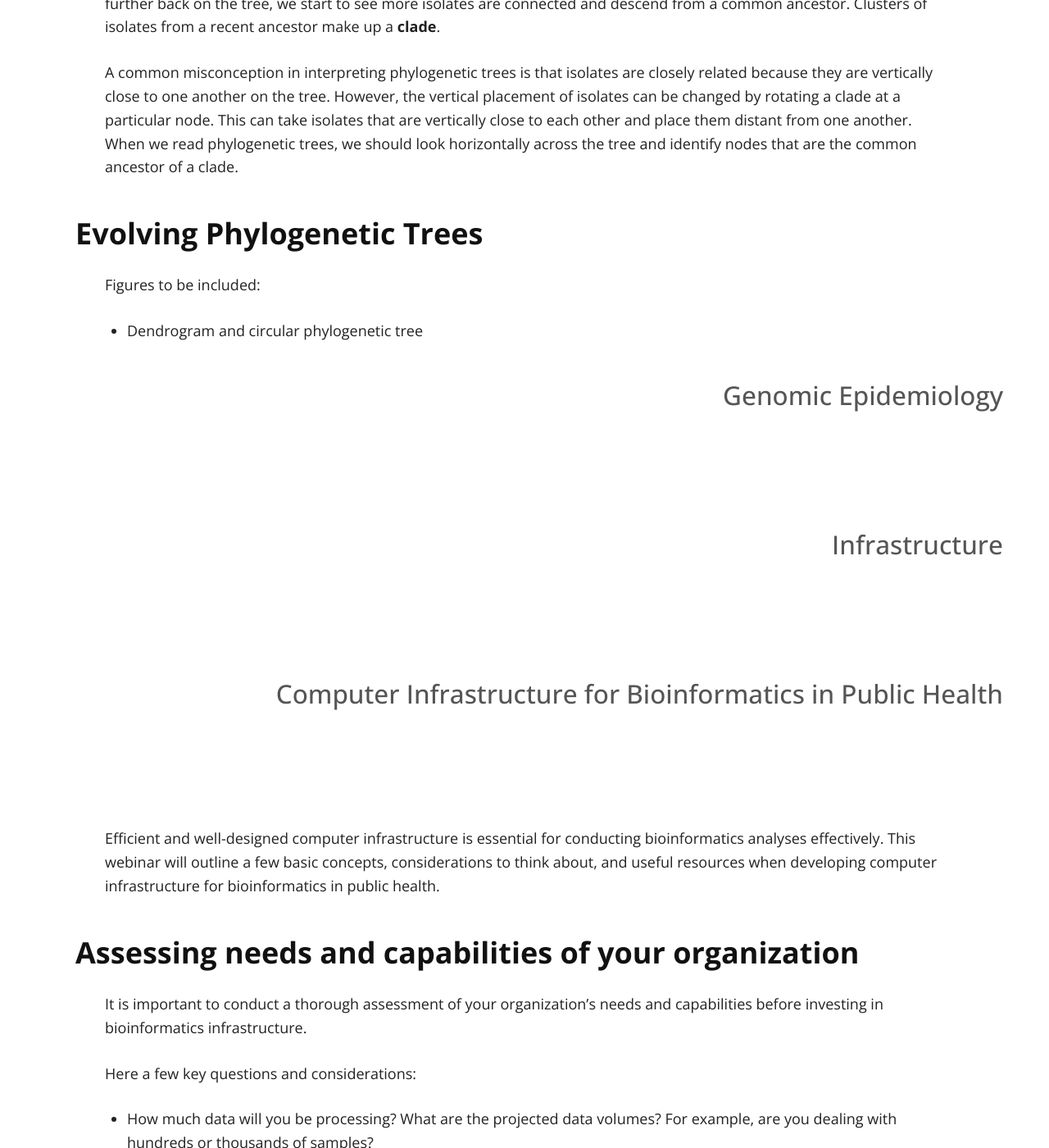
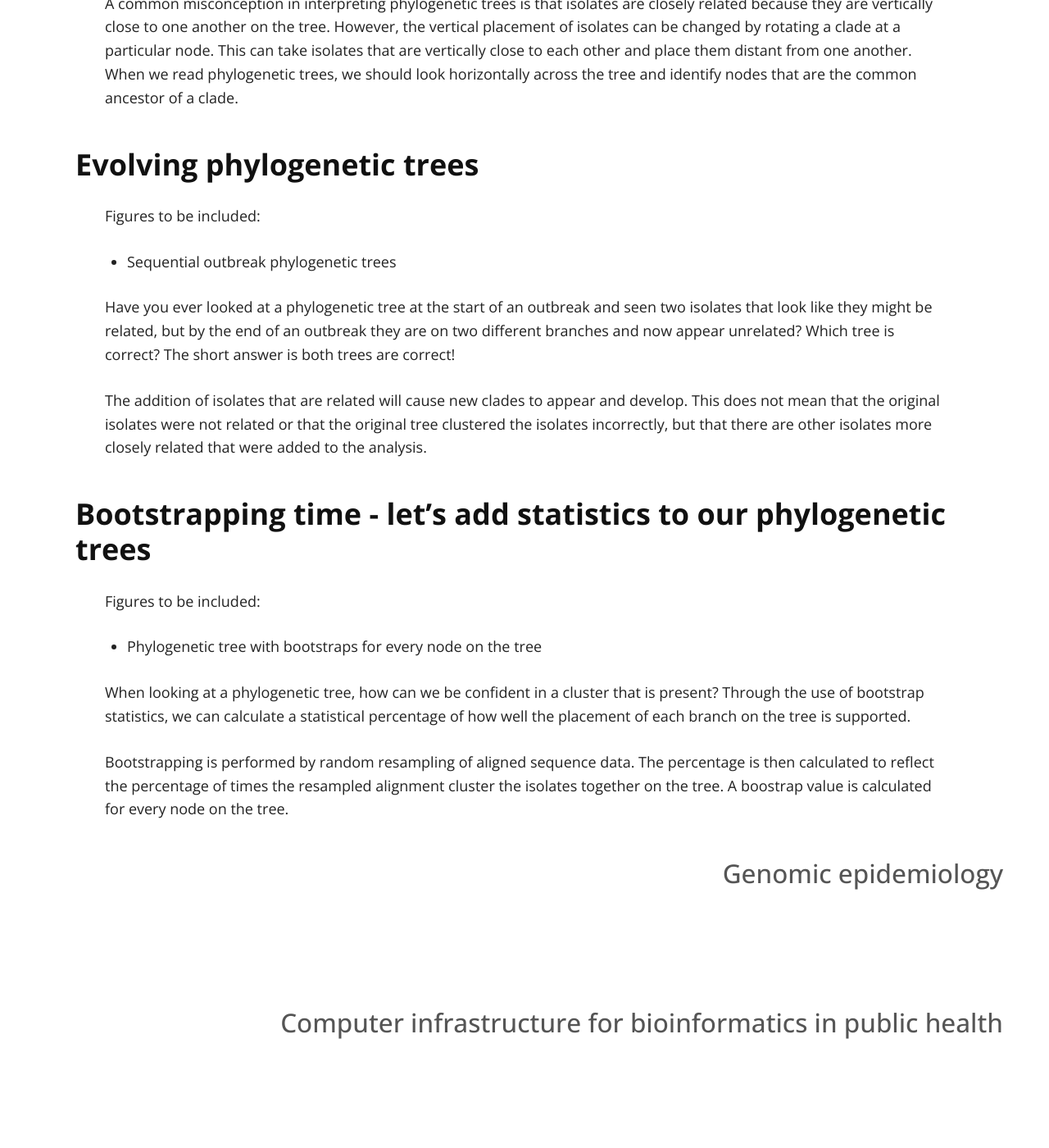
Before and after one commit to StaPH-B/midwest-region, a Jekyll site: the page built from in-progress/outline.md, in a window 1280 px wide and 1400 px high, scrolled down 17908 px. Shown: the whole window at 82% size. Built offline with Jekyll 4.4.1, drawn with Linux system fonts in a browser that asks for light colours; our own code applies the rules of GitHub Pages for plain Markdown files; some of the changed text lies outside the part shown.

Commit message:
Formatting change and more phylogenetics

```diff
--- a/in-progress/outline.md
+++ b/in-progress/outline.md
@@ -27,12 +27,12 @@ Bioinformaticians analyze biological data using computers. The more accurate (bu
 
 ## Sequencing
 
-### Sequencing Technologies
+### Sequencing technologies
 
 Sources:
 - https://www.integra-biosciences.com/united-states/en/blog/article/dna-sequencing-methods-sanger-ngs
 
-#### Sanger Sequencing
+#### Sanger sequencing
 
 Sources:
 - https://www.sigmaaldrich.com/US/en/technical-documents/protocol/genomics/sequencing/sanger-sequencing
@@ -44,7 +44,7 @@ Figures to be included:
 
 The first generation of sequencing technology. Uses chain termination during DNA replication to determine the DNA sequence.
 
-#### Next Generation Sequencing (NGS)
+#### Next generation sequencing (NGS)
 
 Sources:
 - https://www.integra-biosciences.com/united-states/en/blog/article/dna-sequencing-methods-sanger-ngs#Next_generation_sequencing
@@ -53,7 +53,7 @@ AKA "high-throughput" or "massively parallel" sequencing.
 
 NGS is an umbrella term for modern DNA sequencing technologies. NGS sequencing technologies can rapidly sequence DNA in parallel, and they are faster and more cost effective than the first generation of sequencing technologies that preceded them.
 
-#### Short-read Sequencing
+#### Short-read sequencing
 
 Sources:
 - https://www.illumina.com/science/technology/next-generation-sequencing/sequencing-technology.html
@@ -79,7 +79,7 @@ Examples include:
 - IonTorrent
 	- Also uses SBS, but relies on the detection of hydrogen ions that are released during the polymerization of DNA.
 
-#### Long-read Sequencing
+#### Long-read sequencing
 
 Sources:
  - https://www.pacb.com/blog/long-read-sequencing/
@@ -98,7 +98,7 @@ Examples include:
  - Oxford Nanopore
 	 - Uses electrical currents to thread negatively charged DNA through a nanopore. Disruption of the electrical current is used to determine the DNA sequence.
 
-#### Short- vs Long-Read Sequencing
+#### Short- vs long-read sequencing
 
 Specifications and advantages vs disadvantages of each technology
 
@@ -120,13 +120,13 @@ Long-read sequencing:
 
 The Illumina platform has been a workhorse in public health and it’s hard to beat 99.9999% accuracy. However, shorter reads (150 - 300 base pairs) make reconstruction of genome difficult and inaccurate. Longer reads (1,000 - 2 million base pairs or longer) help resolve genome structure, which can allow us to identify plasmids and gene orientation. This technology is still expensive and less accurate, but it has been useful in various applications, including mobile laboratories where sequencing can be done in the field.
 
-#### Sanger Sequencing vs NGS
+#### Sanger sequencing vs NGS
 
 NGS is higher resolution (thousands vs millions of base pairs)
 NGS can sequence more base pairs per day  (millions vs billions of base pairs)
 NGS is not limited to the laboratory
 
-### Types of Sequencing
+### Types of sequencing
 
 Sources:
  - https://www.idtdna.com/pages/community/blog/post/let-s-talk-about-sequencing
@@ -135,7 +135,7 @@ Sources:
  - https://geneticeducation.co.in/what-is-targeted-sequencing-and-how-does-it-work/
  - https://geneticeducation.co.in/wp-content/uploads/2023/05/targeted-sequencing-3.001-min.jpeg
 
-#### Whole Genome Sequencing (WGS)
+#### Whole genome sequencing (WGS)
 
 Sequencing the entirety of the DNA sequence of an organism's genome. WGS data is the most common type of sequencing data analyzed by public health bioinformaticians.
 
@@ -187,7 +185,7 @@ Genomics is most common omics in public health; Most bioinformatic analyses in p
 
 Metagenomics is the second most common omics in public health, and metagenomic analyses are becoming increasingly common in public health e.g. wastewater sequencing.
 
-## Working With Sequence Data
+## Working with sequence data
 
 After sequencing, there are several types of sequencing files to work with:
 
@@ -325,11 +323,11 @@ Sequencing data can be moved a number of ways. The most common approach to trans
 
 Of all these methods **SFTP** is the most commonly used in Bioinformatics as it provides the most secure environment that allows the safe transfer of data.
 
-## Genome Assembly
+## Genome assembly
 
 Genome assembly is the aligning and merging of DNA sequence data to reconstruct the original sequence. It is an essential part of the bioinformatic analysis process.
 
-### Reference Guided Assembly
+### Reference guided assembly
 
 Sources:
  - https://www.researchgate.net/figure/6-Comparison-of-reference-assembly-and-de-novo-assembly-A-Reference-assembly-maps_fig4_321179957
@@ -342,7 +340,7 @@ Reference guided assembly maps reads to a reference genome by identifying reads
 This method of genome assembly works well for organisms with a well-characterized reference genome and organisms with highly conserved gene content.
 
 
-### *De Novo* Assembly
+### *De novo* assembly
 
 Sources:
  - https://thesequencingcenter.com/knowledge-base/de-novo-assembly/
@@ -361,15 +359,15 @@ There are different types of assembly algorithms that assemblers use to reconstr
 
 *De novo* assembly works well for species without a reference genome, as well as species with diverse gene content. *De novo* assembly should be used if you are interested in investigating gene content that is not present in all members of a species.
 
-## Genomic Relatedness
+## Genomic relatedness
 
-### Methods for Determining Relatedness
+### Methods for determining relatedness
 
 Methods for determining genomic relatedness fall into two major categories:
 1. Standardized
 2. Non-standardized
 
-### Standardized  Methods
+### Standardized  methods
 
 AKA sequence typing methods, these methods include MLST (multilocus sequence typing), cgMLST (core-genome multilocus sequence typing) and wgMLST (whole-genome multilocus sequence typing), which are all built on the same principle of using a standard set of multiple genes/gene fragments (loci) to characterize isolates. Unique sequences for each locus are assigned allele numbers and isolates are identified based on their allelic profiles
 
@@ -455,7 +453,8 @@ Disadvantages:
 First we’ll start by defining the word ‘phylogenetic.’ The prefix ‘phylo’ refers to a group of organisms, and ‘genetic’ refers to genes and a common origin. It follows that ‘phylogenetic’ refers to examining
 the common origin (i.e. the relatedness) of a group of organisms using their genetic data.
 
-### Understanding Phylogenetic Trees
+### Understanding phylogenetic trees
+
 Figures to be included:
  - Dendrogram and circular phylogenetic tree
  - Phylogenetic trees that are identical, but have isolates rotated at TMRCA
@@ -466,15 +465,28 @@ The very edge of a phylogenetic tree is where we see the organism’s name (whet
 
 A common misconception in interpreting phylogenetic trees is that isolates are closely related because they are vertically close to one another on the tree. However, the vertical placement of isolates can be changed by rotating a clade at a particular node. This can take isolates that are vertically close to each other and place them distant from one another. When we read phylogenetic trees, we should look horizontally across the tree and identify nodes that are the common ancestor of a clade.
 
-### Evolving Phylogenetic Trees
+### Evolving phylogenetic trees
+
 Figures to be included:
- - Dendrogram and circular phylogenetic tree
+ - Sequential outbreak phylogenetic trees
 
-## Genomic Epidemiology
+Have you ever looked at a phylogenetic tree at the start of an outbreak and seen two isolates that look like they might be related, but by the end of an outbreak they are on two different branches and now appear
+unrelated? Which tree is correct? The short answer is both trees are correct!
 
-## Infrastructure
+The addition of isolates that are related will cause new clades to appear and develop. This does not mean that the original isolates were not related or that the original tree clustered the isolates incorrectly, but that there are other isolates more closely related that were added to the analysis.
 
-## Computer Infrastructure for Bioinformatics in Public Health
+### Bootstrapping time - let’s add statistics to our phylogenetic trees
+
+Figures to be included:
+ - Phylogenetic tree with bootstraps for every node on the tree
+
+When looking at a phylogenetic tree, how can we be confident in a cluster that is present? Through the use of bootstrap statistics, we can calculate a statistical percentage of how well the placement of each branch on the tree is supported.
+
+Bootstrapping is performed by random resampling of aligned sequence data. The percentage is then calculated to reflect the percentage of times the resampled alignment cluster the isolates together on the tree. A boostrap value is calculated for every node on the tree.
+
+## Genomic epidemiology
+
+## Computer infrastructure for bioinformatics in public health
 
 Efficient and well-designed computer infrastructure is essential for conducting bioinformatics analyses effectively. This webinar will outline a few basic concepts, considerations to think about, and useful resources when developing computer infrastructure for bioinformatics in public health.
 
@@ -520,17 +532,17 @@ Depending on your routine tasks, your compute infrastructure  may vary in order
 
 ### Approaches to acquiring/accessing bioinformatics Infrastructure
 
-#### Linux Workstation:
+#### Linux workstation:
 
 - Pros: Offers flexibility, control, and customization opportunities for individual researchers or small teams. Can be cost-effective for small-scale analyses.
 - Cons: Limited scalability, potential hardware maintenance, and potential challenges in resource sharing and collaboration.
 
-#### High-Performance Computing (HPC) - On Premise:
+#### High-performance computing (HPC) - On premise:
 
 - Pros: Provides high computing power, dedicated infrastructure, and local data storage. Enables parallel processing and large-scale analyses.
 - Cons: Associated costs for hardware, maintenance responsibilities, and limited scalability beyond the available infrastructure.
 
-#### Cloud Computing:
+#### Cloud computing:
 
 - Pros: Offers tailored computing resources based on demand, unlimited scalability, ease of reproducibility, and cost efficiency. Provides control over the compute environment without the need for purchasing and maintaining hardware.
 - Cons: Ongoing costs, data transfer considerations, and potential privacy concerns.
@@ -544,11 +556,6 @@ Depending on your routine tasks, your compute infrastructure  may vary in order
 - Address the challenges associated with transferring large volumes of data in bioinformatics.
 - Discuss the significance of a robust network infrastructure to support data transfer, both internally within the institution/organization and externally with collaborators.
 - Mention the importance of high-speed connections and consider options like dedicated network links or data transfer services for efficient data exchange.
-
-### Conclusion
-
-- Highlight the need for assessing needs and capabilities, considering hardware and software requirements, and selecting the appropriate infrastructure approach.
-- Encourage the audience to explore further resources and consult experts in bioinformatics infrastructure to make informed decisions.
 
 ## Public Repositories and Publicly Available Data
 
```
Also changed, not shown: other parts of in-progress/outline.md (+9 -11 lines).
